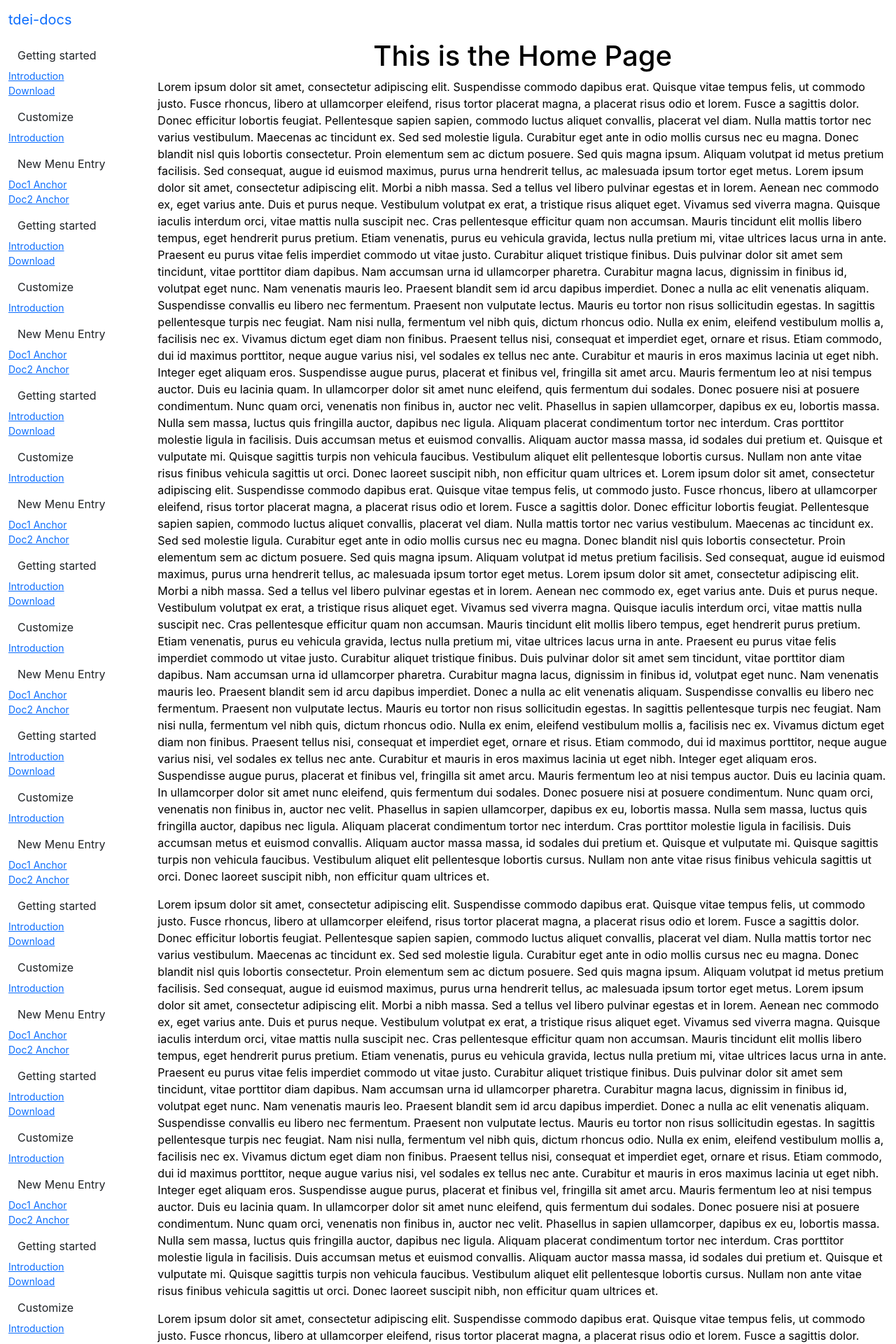
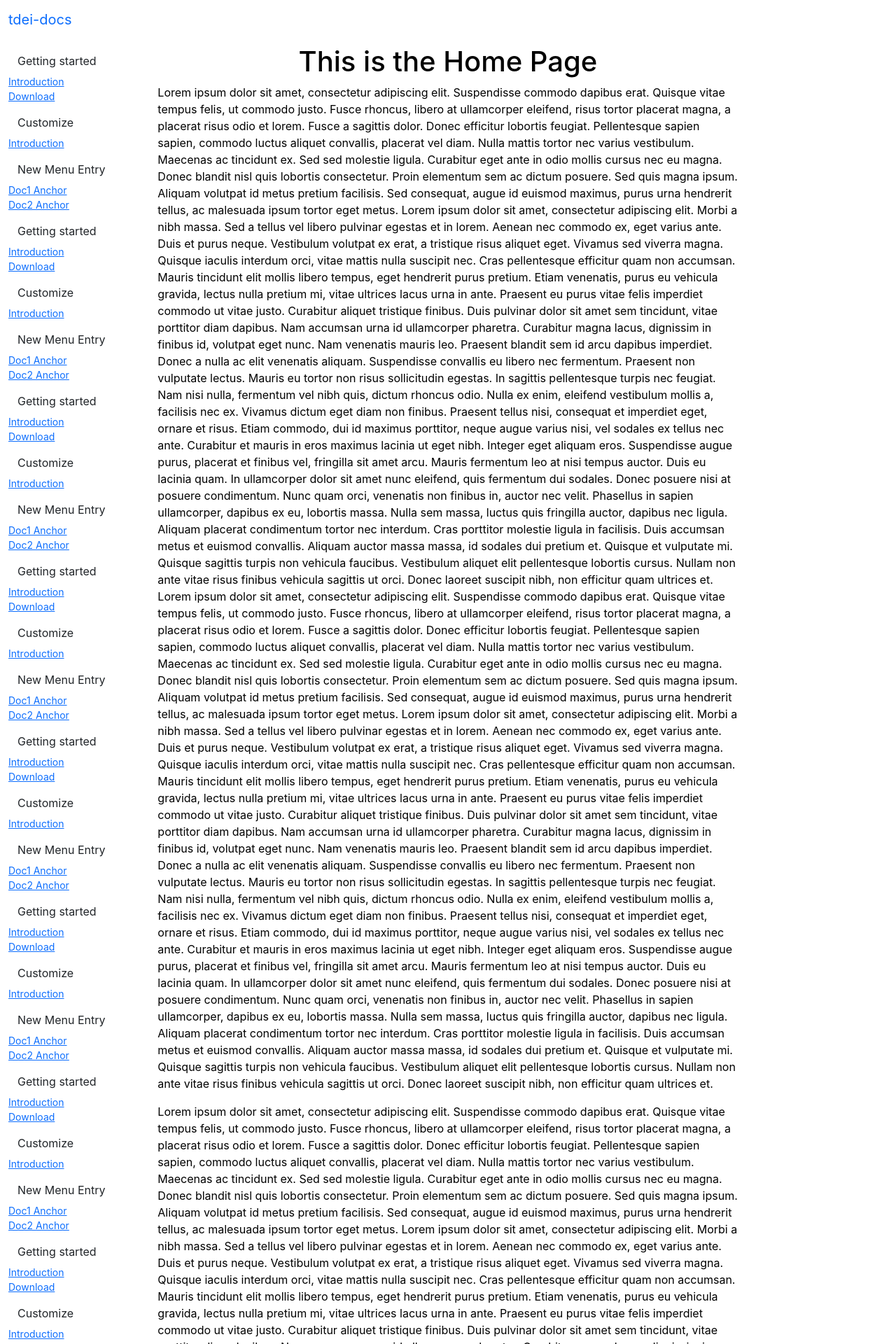
Before and after one commit to rdevalap/tdei-docs, a Jekyll site: the page built from index.html, in a window 1280 px wide. Shown: the top 1920 px of the page at 70% size. Built offline with Jekyll 4.4.1, drawn with Linux system fonts in a browser that asks for light colours.

Commit message:
Adjusted layout

```diff
--- a/_layouts/default.html
+++ b/_layouts/default.html
@@ -14,10 +14,10 @@
   </head>
   <body>
     {% include navbar.html %}
-    <div class="container-fluid">
+    <div class="container-fluid mt-2">
       <div class="row">
         <div class="col-sm-2">{% include sidebar.html%}</div>
-        <div class="col-sm-10">{{ content }}</div>
+        <div class="col-sm-8">{{ content }}</div>
       </div>
     </div>
   </body>
```
